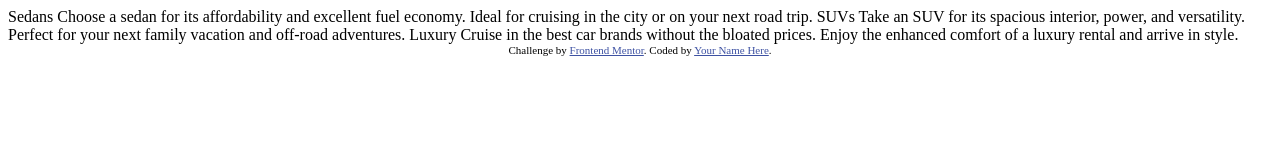
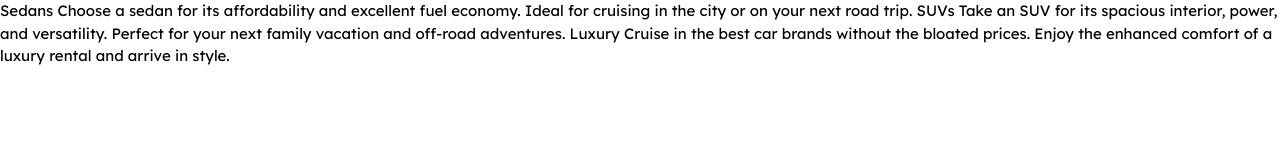
Before and after one commit to MariusHor/3-column-preview-card-component, a plain HTML site: page index.html in a window 1280 px wide. Drawn offline with Linux system fonts and the light colour scheme.

Commit message:
created the css file and added the reset and custom properties

```diff
--- /dev/null
+++ b/css/style.css
@@ -0,0 +1,110 @@
+/*-----------------------------------*\
+ * #CUSTOM PROPERTY
+\*-----------------------------------*/
+
+:root {
+    /*COLORS - PRIMARY*/
+    --clr-bright-orange: hsl(233, 47%, 7%);
+    --clr-dark-cyan: hsl(244, 38%, 16%);
+    --clr-very-dark-cyan: hsl(277, 64%, 61%);
+    /*COLORS - NEUTRAL*/
+    --clr-tranparent-white: hsla(0, 0%, 100%, 0.75);
+    --clr-very-light-gray: hsla(0, 0%, 100%, 0.6);
+    /* TYPOGRAPHY */
+    --fs-body: 1.5rem;
+    --ff-primary: 'Lexend Deca', sans-serif;
+    --ff-secondary: 'Big Shoulders Display', sans-serif;
+    --fw-400: 400;
+    --fw-700: 700;
+    /*BORDERS*/
+    --border-radius: 1rem;
+}
+
+/*-----------------------------------*\
+ * #RESET
+\*-----------------------------------*/
+
+/* Box sizing rules */
+html {
+    box-sizing: border-box;
+    font-size: 62.5%;
+}
+
+*, *::before, *::after{
+    box-sizing: inherit;
+}
+
+/* Remove default margin */
+body,
+h1,
+h2,
+h3,
+h4,
+p,
+figure,
+blockquote,
+dl,
+dd {
+  margin: 0;
+}
+
+/* Remove list styles on ul, ol elements with a list role, which suggests default styling will be removed */
+ul[role='list'],
+ol[role='list'] {
+  list-style: none;
+}
+
+/* Set core root defaults */
+html:focus-within {
+  scroll-behavior: smooth;
+}
+
+/* Set core body defaults */
+body {
+  min-height: 100vh;
+  text-rendering: optimizeSpeed;
+  line-height: 1.5;
+}
+
+/* A elements that don't have a class get default styles */
+a:not([class]) {
+  text-decoration-skip-ink: auto;
+}
+
+/* Make images easier to work with */
+img,
+picture {
+  max-width: 100%;
+  display: block;
+}
+
+/* Inherit fonts for inputs and buttons */
+input,
+button,
+textarea,
+select {
+  font: inherit;
+}
+
+/* Remove all animations, transitions and smooth scroll for people that prefer not to see them */
+@media (prefers-reduced-motion: reduce) {
+  html:focus-within {
+   scroll-behavior: auto;
+  }
+
+  *,
+  *::before,
+  *::after {
+    animation-duration: 0.01ms !important;
+    animation-iteration-count: 1 !important;
+    transition-duration: 0.01ms !important;
+    scroll-behavior: auto !important;
+  }
+}
+
+body {
+    font-family: var(--ff-primary);
+    font-size: var(--fs-body);
+    font-weight: var(--fw-400);
+    background: var(--clr-very-light-gray);
+}
--- a/index.html
+++ b/index.html
@@ -3,16 +3,12 @@
   <head>
     <meta charset="UTF-8">
     <meta name="viewport" content="width=device-width, initial-scale=1.0"> <!-- displays site properly based on user's device -->
-
     <link rel="icon" type="image/png" sizes="32x32" href="./images/favicon-32x32.png">
-
     <title>Frontend Mentor | 3-column preview card component</title>
-
-  <!-- Feel free to remove these styles or customise in your own stylesheet 👍 -->
-  <style>
-    .attribution { font-size: 11px; text-align: center; }
-    .attribution a { color: hsl(228, 45%, 44%); }
-  </style>
+    <link rel="stylesheet" href="./css/style.css">
+    <link rel="preconnect" href="https://fonts.googleapis.com">
+    <link rel="preconnect" href="https://fonts.gstatic.com" crossorigin>
+    <link href="https://fonts.googleapis.com/css2?family=Big+Shoulders+Display:wght@700&family=Lexend+Deca&display=swap" rel="stylesheet">
   </head>
   <body>
 
@@ -28,9 +24,5 @@
     Cruise in the best car brands without the bloated prices. Enjoy the enhanced comfort of a luxury
     rental and arrive in style.
 
-  <div class="attribution">
-    Challenge by <a href="https://www.frontendmentor.io?ref=challenge" target="_blank">Frontend Mentor</a>.
-    Coded by <a href="#">Your Name Here</a>.
-  </div>
   </body>
 </html>
```
Lines whose indentation alone changed are shown as unchanged.
